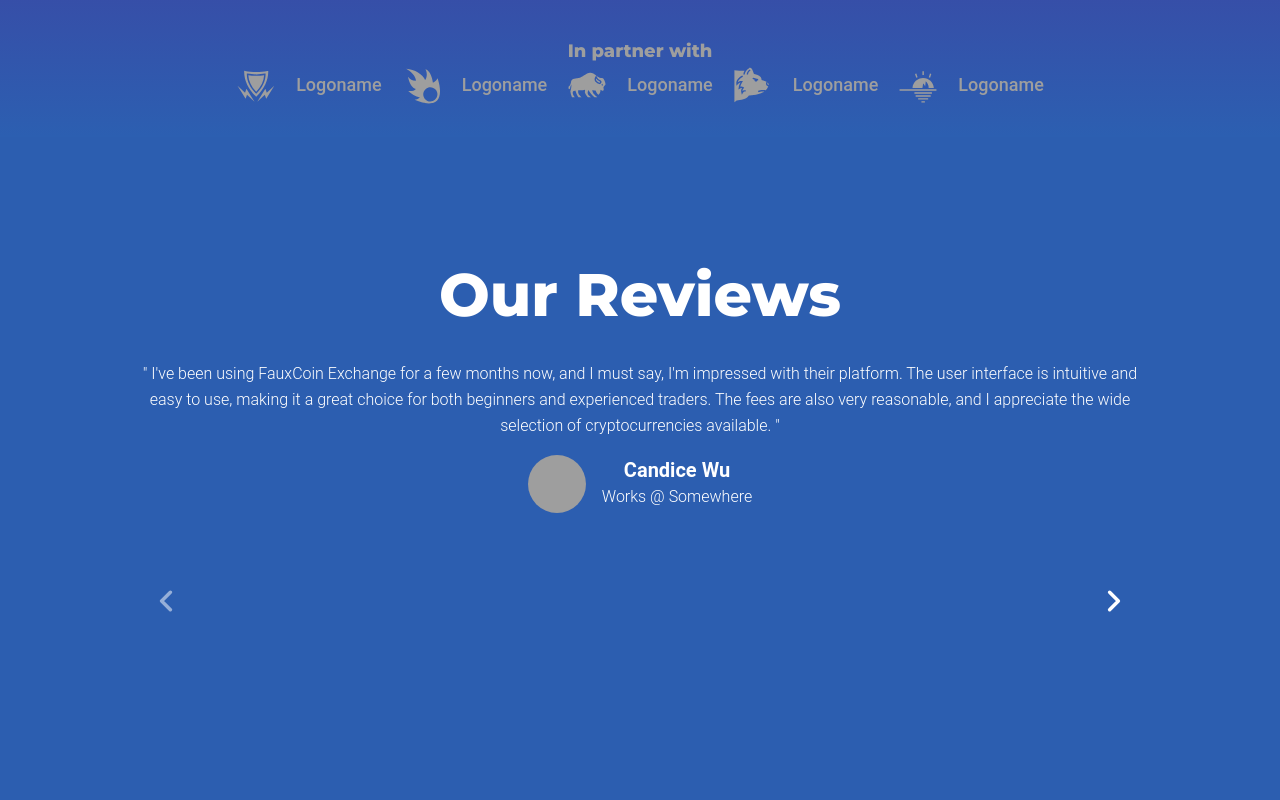
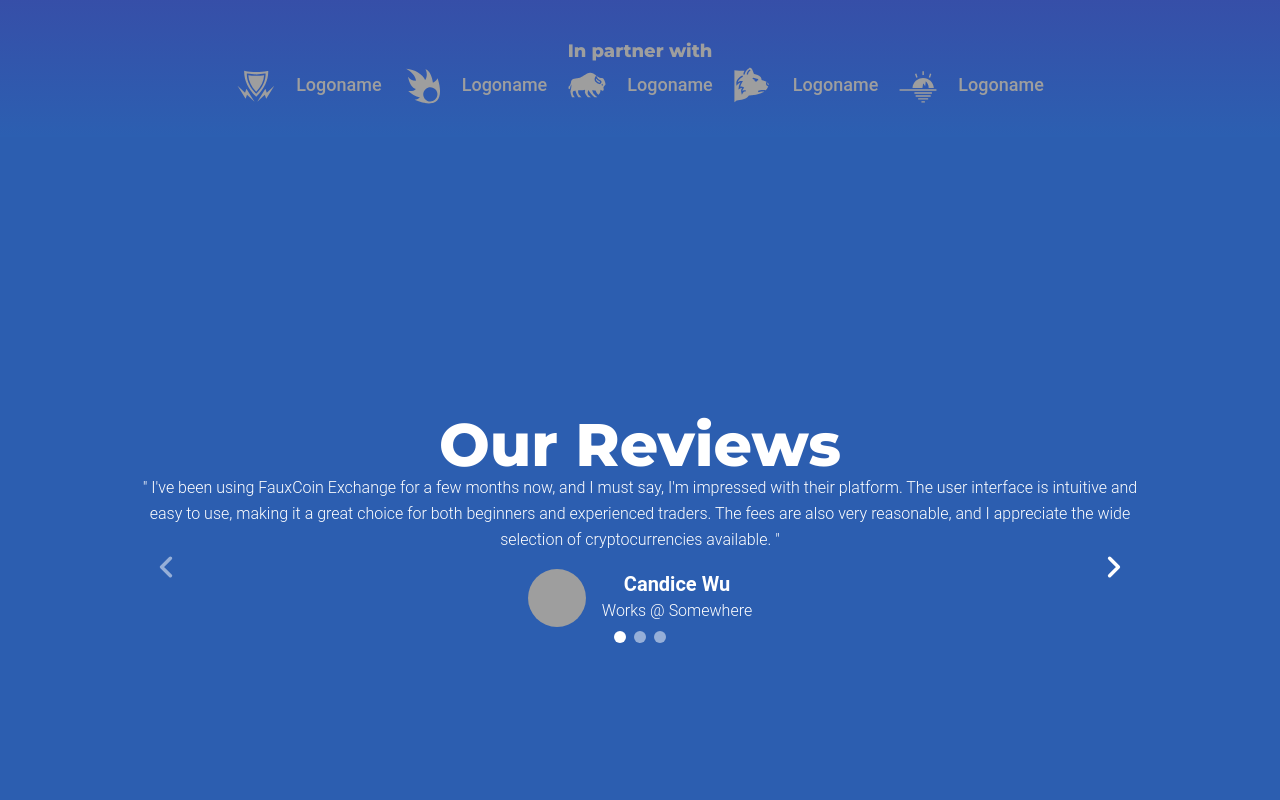
Before and after one commit to Paowiee16/CryptoProject, a React (Vite) app: page / in a window 1280 px wide. Shown: the part 660-1460 px from the top of the page. Built offline with nearby package versions, Linux system fonts and the light colour scheme; no server answers; grey boxes are pictures that could not be loaded.

Commit message:
Review section size update

```diff
--- a/index.html
+++ b/index.html
@@ -12,6 +12,7 @@
       href="https://fonts.googleapis.com/css2?family=Montserrat:wght@400;800&display=swap"
       rel="stylesheet"
     />
+    <meta name="description" content="Free Web tutorials">
   </head>
   <body>
     <div id="root"></div>
--- a/src/components/review/Review.jsx
+++ b/src/components/review/Review.jsx
@@ -35,11 +35,11 @@ const reviews = [
 ];
 export default function Example() {
   return (
-    <div className="bg-partner w-screen  h-screen flex flex-wrap justify-center contents-center ">
-      <h1 className="text-4xl font-extrabold  md:text-5xl xl:text-6xl text-white align-text-bottom h-0 mt-32 ">
+    <div className="bg-partner w-screen  h-screen flex flex-wrap content-center justify-center contents-center text-center ">
+      <h1 className="text-4xl font-extrabold  md:text-5xl xl:text-6xl text-white  ">
         Our Reviews
       </h1>
-      <Carousel className="w-4/5  h-3/5 ">
+      <Carousel className="w-4/5  h-12/5   ">
         {reviews.map((item) => (
           <Card
             key={item.name}
```
